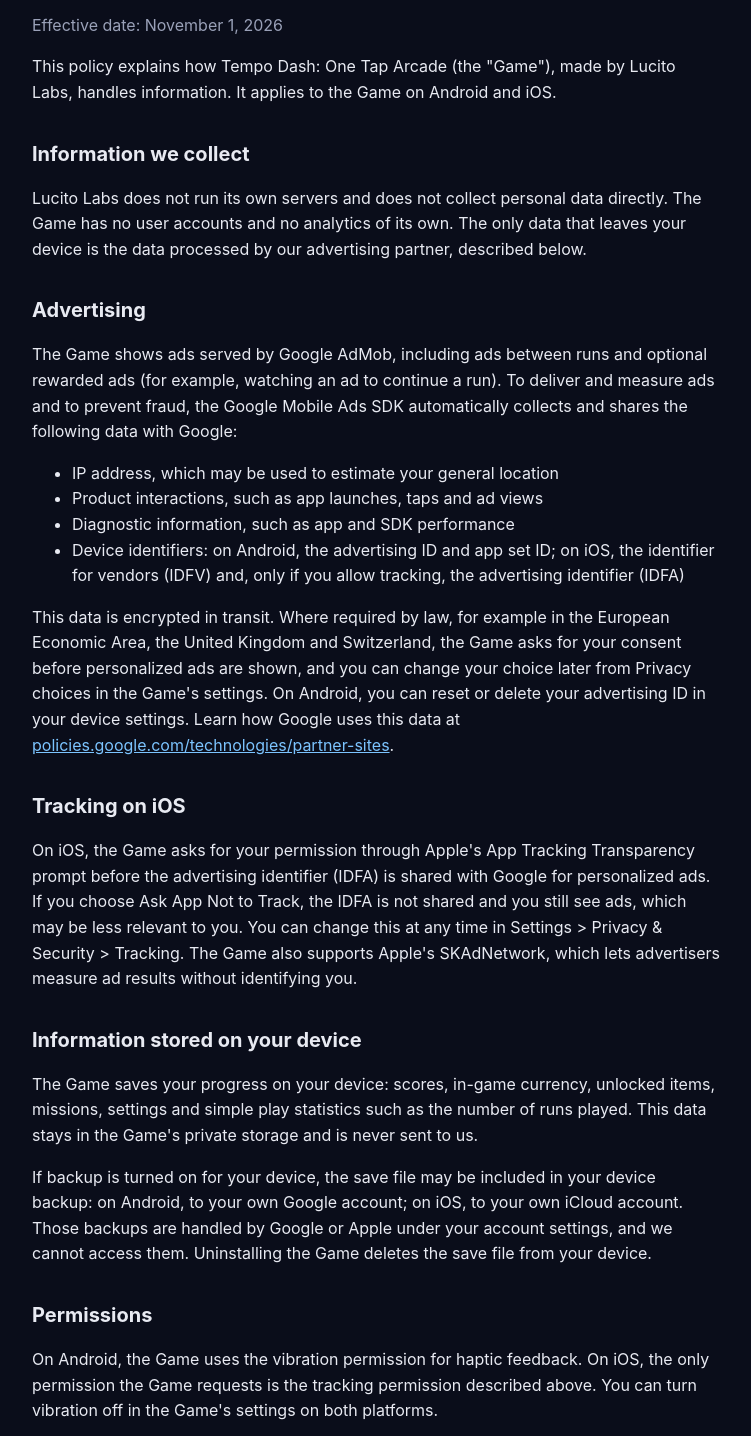
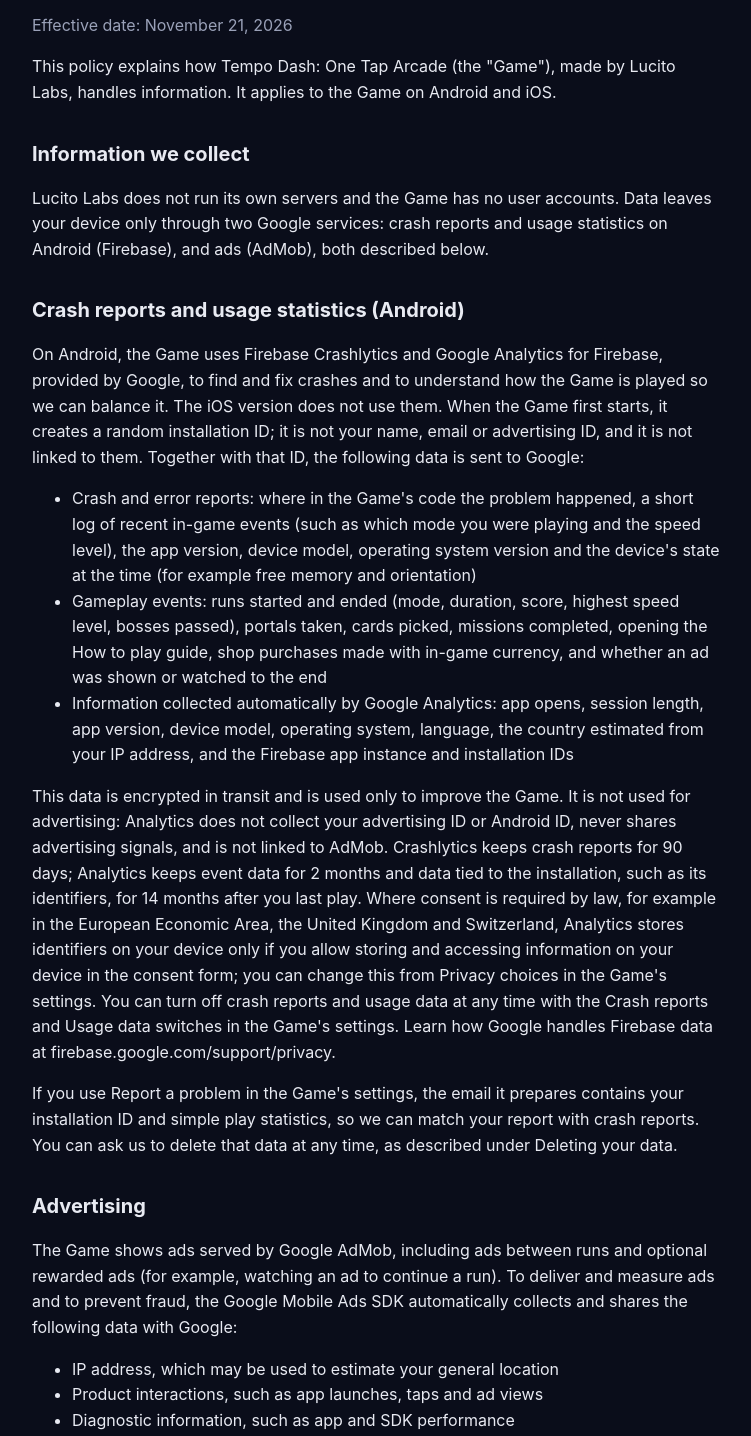
Before and after one commit to lucitolabs/lucitolabs.github.io, a plain HTML site: page tempo-dash/privacy.html in a window 1280 px wide. Shown: the part 160-1596 px from the top of the page, without its empty margins (264-1015 px from the left). Drawn offline with Linux system fonts and the light colour scheme.

Commit message:
docs(privacy): describe Firebase crash reports and usage data for Tempo Dash (#5)
* docs(privacy): describe Firebase crash reports and usage data for Tempo Dash

* docs(privacy): state the Analytics user data retention

* docs(privacy): add a linkable data deletion section for Tempo Dash

---------

Co-authored-by: Lucito Labs <lucitolabs@gmail.com>

```diff
--- a/tempo-dash/privacy.html
+++ b/tempo-dash/privacy.html
@@ -14,12 +14,22 @@
   <main>
     <p><a href="../">Lucito Labs</a></p>
     <h1>Tempo Dash Privacy Policy</h1>
-    <p class="muted">Effective date: November 1, 2026</p>
+    <p class="muted">Effective date: November 21, 2026</p>
 
     <p>This policy explains how Tempo Dash: One Tap Arcade (the "Game"), made by Lucito Labs, handles information. It applies to the Game on Android and iOS.</p>
 
     <h2>Information we collect</h2>
-    <p>Lucito Labs does not run its own servers and does not collect personal data directly. The Game has no user accounts and no analytics of its own. The only data that leaves your device is the data processed by our advertising partner, described below.</p>
+    <p>Lucito Labs does not run its own servers and the Game has no user accounts. Data leaves your device only through two Google services: crash reports and usage statistics on Android (Firebase), and ads (AdMob), both described below.</p>
+
+    <h2>Crash reports and usage statistics (Android)</h2>
+    <p>On Android, the Game uses Firebase Crashlytics and Google Analytics for Firebase, provided by Google, to find and fix crashes and to understand how the Game is played so we can balance it. The iOS version does not use them. When the Game first starts, it creates a random installation ID; it is not your name, email or advertising ID, and it is not linked to them. Together with that ID, the following data is sent to Google:</p>
+    <ul>
+      <li>Crash and error reports: where in the Game's code the problem happened, a short log of recent in-game events (such as which mode you were playing and the speed level), the app version, device model, operating system version and the device's state at the time (for example free memory and orientation)</li>
+      <li>Gameplay events: runs started and ended (mode, duration, score, highest speed level, bosses passed), portals taken, cards picked, missions completed, opening the How to play guide, shop purchases made with in-game currency, and whether an ad was shown or watched to the end</li>
+      <li>Information collected automatically by Google Analytics: app opens, session length, app version, device model, operating system, language, the country estimated from your IP address, and the Firebase app instance and installation IDs</li>
+    </ul>
+    <p>This data is encrypted in transit and is used only to improve the Game. It is not used for advertising: Analytics does not collect your advertising ID or Android ID, never shares advertising signals, and is not linked to AdMob. Crashlytics keeps crash reports for 90 days; Analytics keeps event data for 2 months and data tied to the installation, such as its identifiers, for 14 months after you last play. Where consent is required by law, for example in the European Economic Area, the United Kingdom and Switzerland, Analytics stores identifiers on your device only if you allow storing and accessing information on your device in the consent form; you can change this from Privacy choices in the Game's settings. You can turn off crash reports and usage data at any time with the Crash reports and Usage data switches in the Game's settings. Learn how Google handles Firebase data at firebase.google.com/support/privacy.</p>
+    <p>If you use Report a problem in the Game's settings, the email it prepares contains your installation ID and simple play statistics, so we can match your report with crash reports. You can ask us to delete that data at any time, as described under Deleting your data.</p>
 
     <h2>Advertising</h2>
     <p>The Game shows ads served by Google AdMob, including ads between runs and optional rewarded ads (for example, watching an ad to continue a run). To deliver and measure ads and to prevent fraud, the Google Mobile Ads SDK automatically collects and shares the following data with Google:</p>
@@ -38,8 +48,17 @@
     <p>The Game saves your progress on your device: scores, in-game currency, unlocked items, missions, settings and simple play statistics such as the number of runs played. This data stays in the Game's private storage and is never sent to us.</p>
     <p>If backup is turned on for your device, the save file may be included in your device backup: on Android, to your own Google account; on iOS, to your own iCloud account. Those backups are handled by Google or Apple under your account settings, and we cannot access them. Uninstalling the Game deletes the save file from your device.</p>
 
+    <h2 id="data-deletion">Deleting your data</h2>
+    <p>Tempo Dash: One Tap Arcade by Lucito Labs has no accounts, so your data is identified only by the Game's random installation ID. To have the crash reports and usage data linked to that ID deleted:</p>
+    <ol>
+      <li>In the Game, open Settings and tap Report a problem. Your email app opens with a message that already contains the line starting with "Install".</li>
+      <li>Write "Delete my data" in the message and send it to lucitolabs@gmail.com without removing the Install line. If you can no longer open the Game, email us anyway and we will tell you what we can do.</li>
+      <li>Within 30 days, we delete the crash reports from Firebase Crashlytics and the usage data from Google Analytics that are linked to that ID, and reply to confirm.</li>
+    </ol>
+    <p>Reports and statistics that are already combined and no longer linked to any installation are not deleted. Advertising data is controlled by Google, not by us; you can reset or delete your advertising ID in your device settings. Your progress saved on your device is deleted when you uninstall the Game.</p>
+
     <h2>Permissions</h2>
-    <p>On Android, the Game uses the vibration permission for haptic feedback. On iOS, the only permission the Game requests is the tracking permission described above. You can turn vibration off in the Game's settings on both platforms.</p>
+    <p>On Android, the Game uses the vibration permission for haptic feedback; the Google services above also use internet access, the advertising ID permission and Google Play's install referrer, which tells Analytics from which store page the Game was installed. On iOS, the only permission the Game requests is the tracking permission described above. You can turn vibration off in the Game's settings on both platforms.</p>
 
     <h2>Children</h2>
     <p>The Game is not directed to children under 13, and we do not knowingly collect personal information from children under 13.</p>
```
